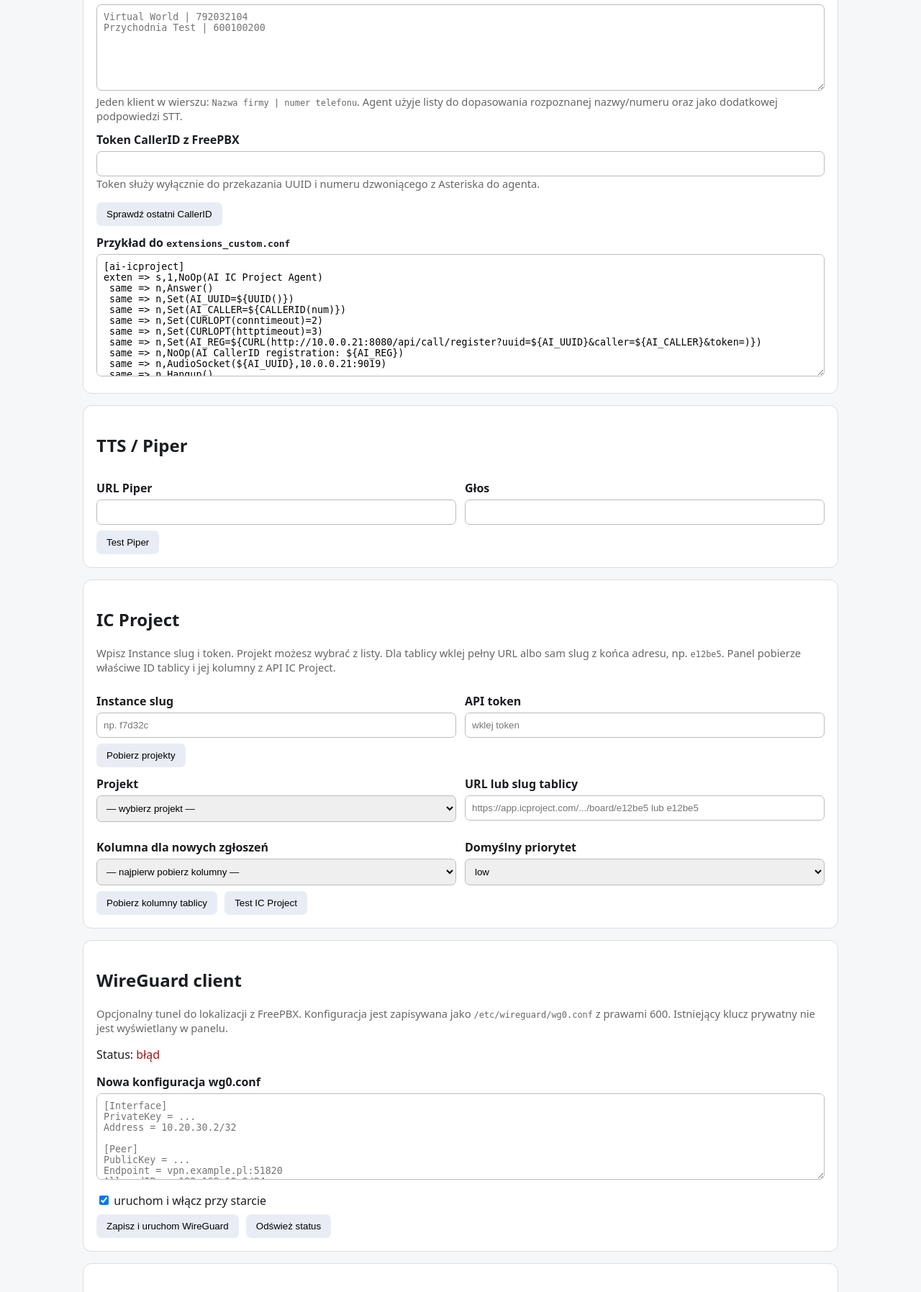
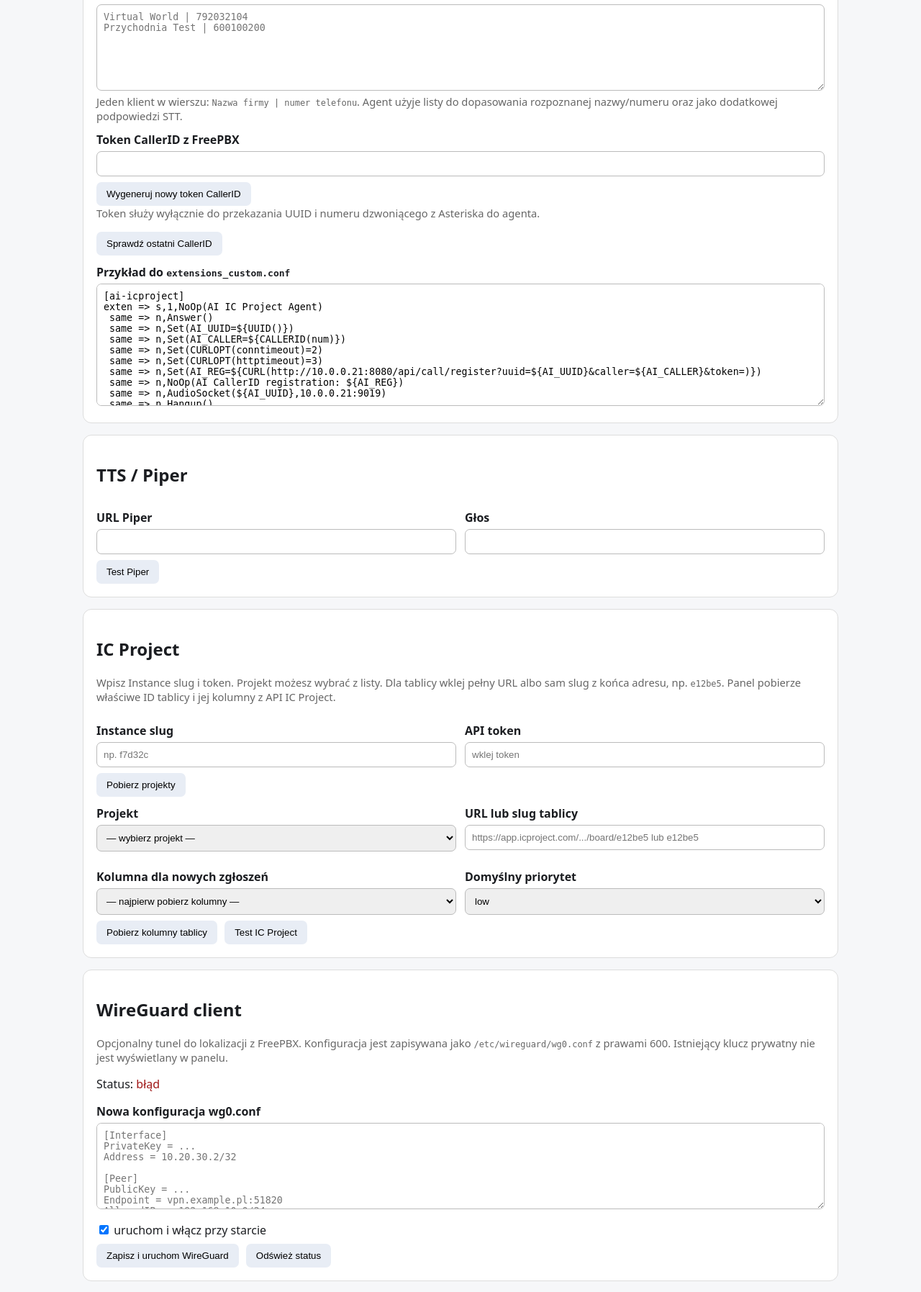
Before and after one commit to Pawel-sp9pw/freepbx-ai-icproject, a Python web app: template app/templates/index.html in a window 1280 px wide. Shown: the part 2361-4156 px from the top of the page at 72% size. Run offline with Jinja, Linux system fonts and the light colour scheme; the template is opened without the code that fills it, so the values that code supplies are empty.

Commit message:
Add CallerID token rotation button

```diff
--- a/app/templates/index.html
+++ b/app/templates/index.html
@@ -201,8 +201,10 @@
       </div>
 
       <label>Token CallerID z FreePBX
-        <input name="callerid_api_key" value="{{s.callerid_api_key}}" readonly>
+        <input id="callerIdApiKey" name="callerid_api_key" value="{{s.callerid_api_key}}" readonly>
       </label>
+      <button type="button" class="test" onclick="rotateCallerIdToken()">Wygeneruj nowy token CallerID</button>
+      <span id="callerIdTokenResult"></span>
       <div class="muted">
         Token służy wyłącznie do przekazania UUID i numeru dzwoniącego z Asteriska do agenta.
       </div>
@@ -659,6 +661,21 @@ PersistentKeepalive = 25"></textarea>
     }catch(e){}
   }
 
+  async function rotateCallerIdToken(){
+    const out=document.getElementById('callerIdTokenResult');
+    try{
+      const r=await fetch('/api/call/token/rotate',{method:'POST'});
+      const j=await r.json();
+      if(!j.ok) throw new Error(j.message || 'błąd');
+      document.getElementById('callerIdApiKey').value=j.callerid_api_key;
+      out.textContent=' Nowy token wygenerowany — zaktualizuj go w FreePBX.';
+      out.className='ok';
+    }catch(e){
+      out.textContent=' BŁĄD — '+e;
+      out.className='err';
+    }
+  }
+
   async function refreshCallerIdStatus(){
     const el=document.getElementById('callerIdStatus');
     if(!el) return;
```
